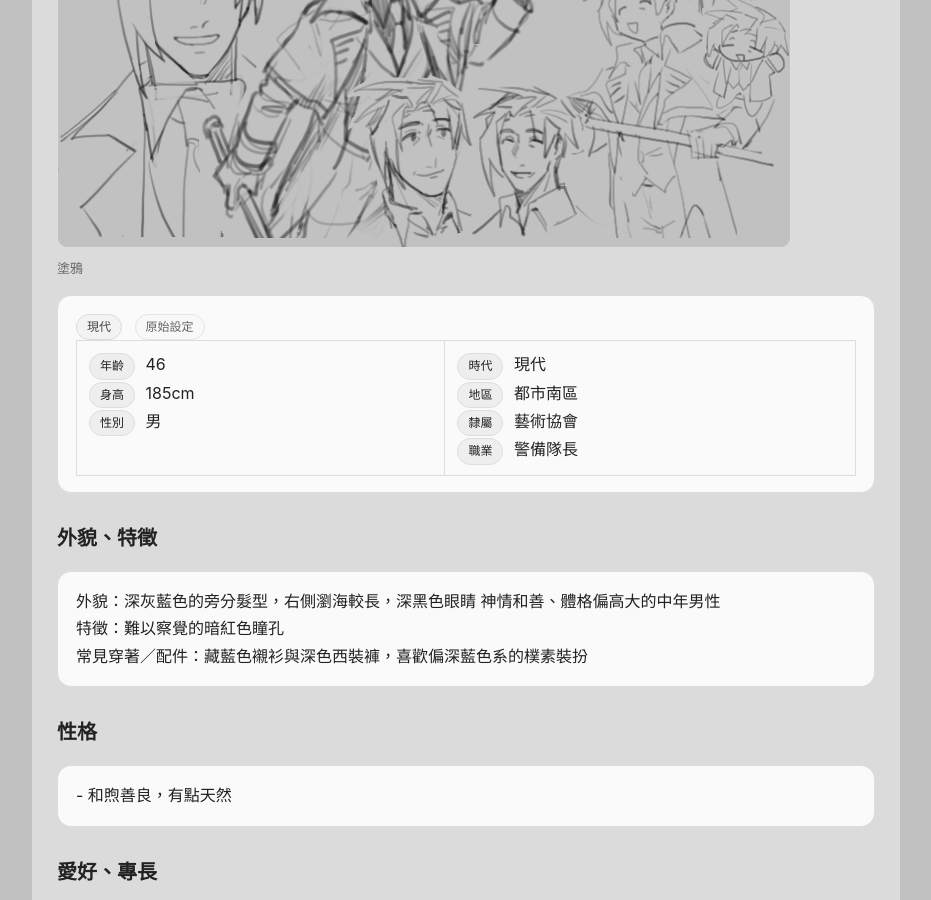
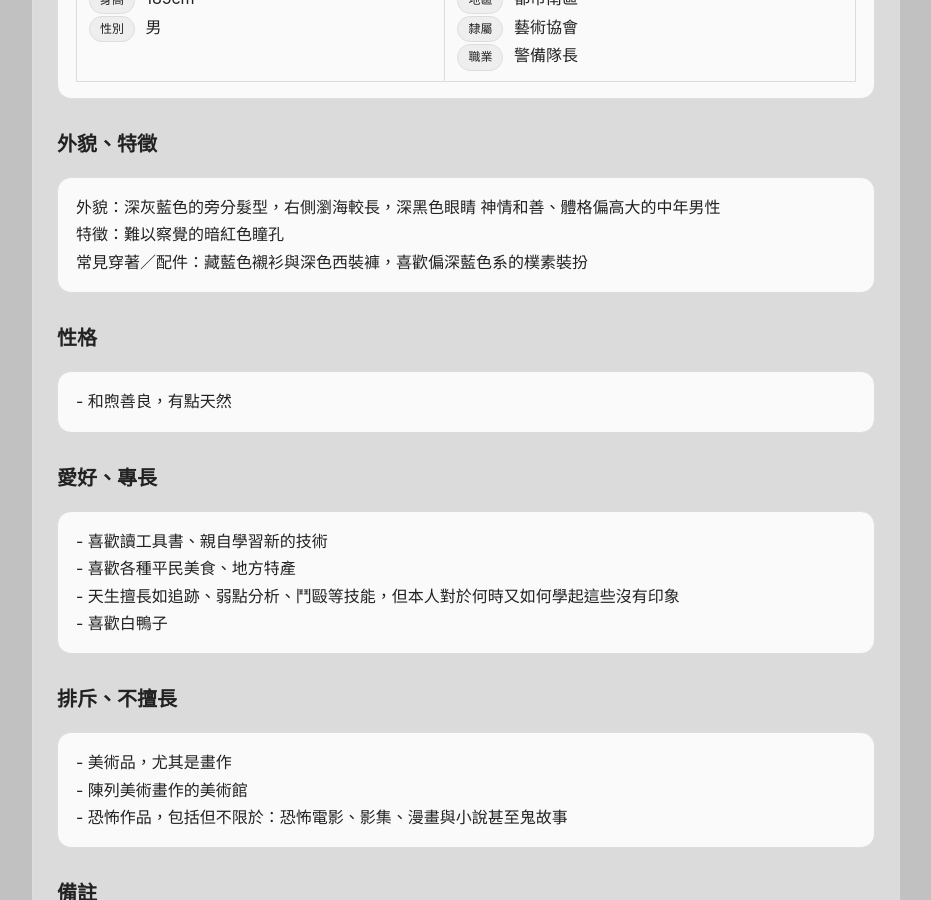
Before and after one commit to yoyoseal/char-archive, a Jekyll site: the page built from _characters/hiiragi.md, in a window 1280 px wide and 900 px high, scrolled down 696 px. Shown: the whole window, without its empty margins (174-1105 px from the left). Built offline with Jekyll 4.4.1, drawn with Linux system fonts in a browser that asks for light colours.

Commit message:
Update hiiragi.md

```diff
--- a/_characters/hiiragi.md
+++ b/_characters/hiiragi.md
@@ -4,17 +4,13 @@ subtitle: 霧隱之子
 ---
 <p align="center">
   <img src="{{ '/images/hiiragi/banner.png' | relative_url }}" width="600">
-      <figure style="margin:0;">
-      <img src="{{ '/images/hiiragi/banner.png' | relative_url }}" alt="草稿">
-      <figcaption class="small">塗鴉</figcaption>
-    </figure>
 </p>
 
 <div class="card">
   <span class="tag">現代</span>
   <span class="tag tag-muted">原始設定</span>
   <div class="small"></div>
-
+<br>
   <table class="table">
     <tr>
       <td style="width: 300;">
```
